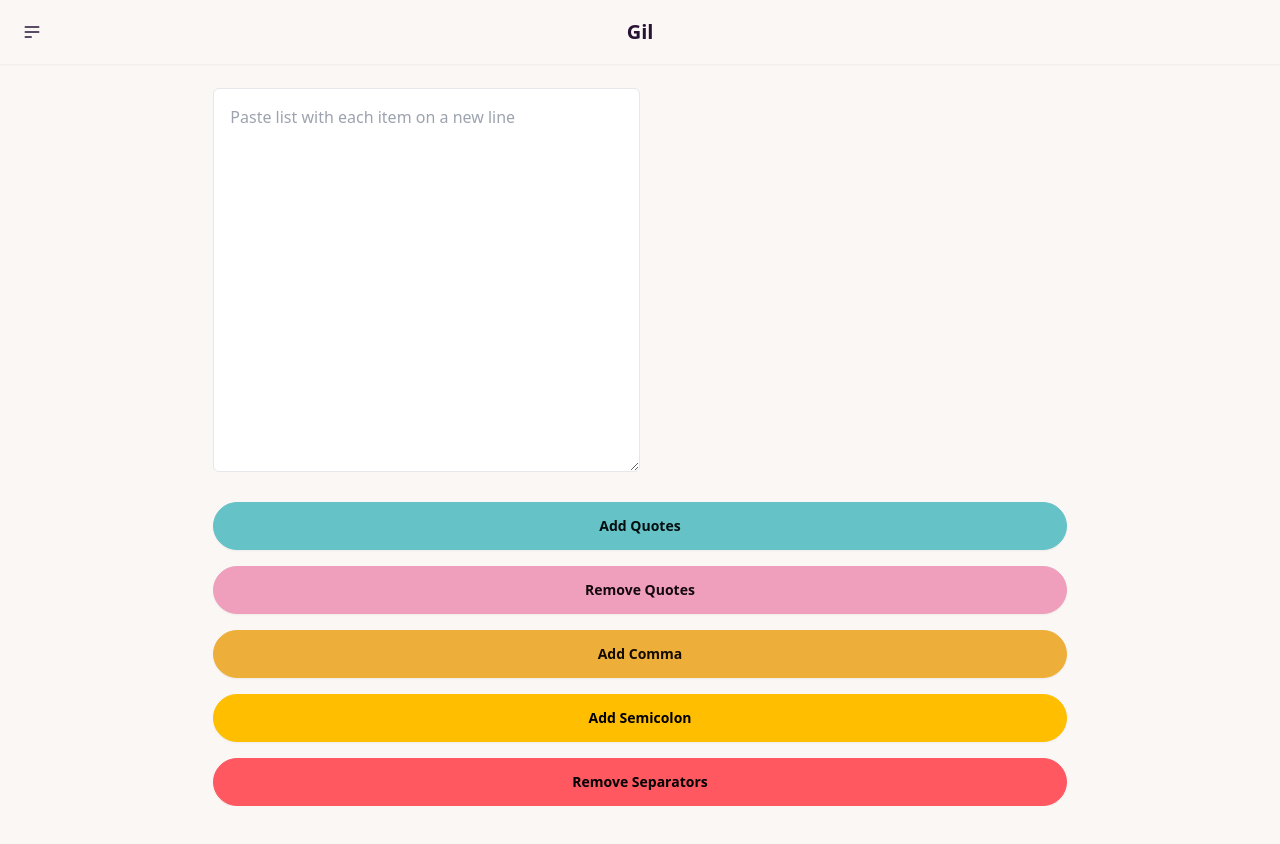
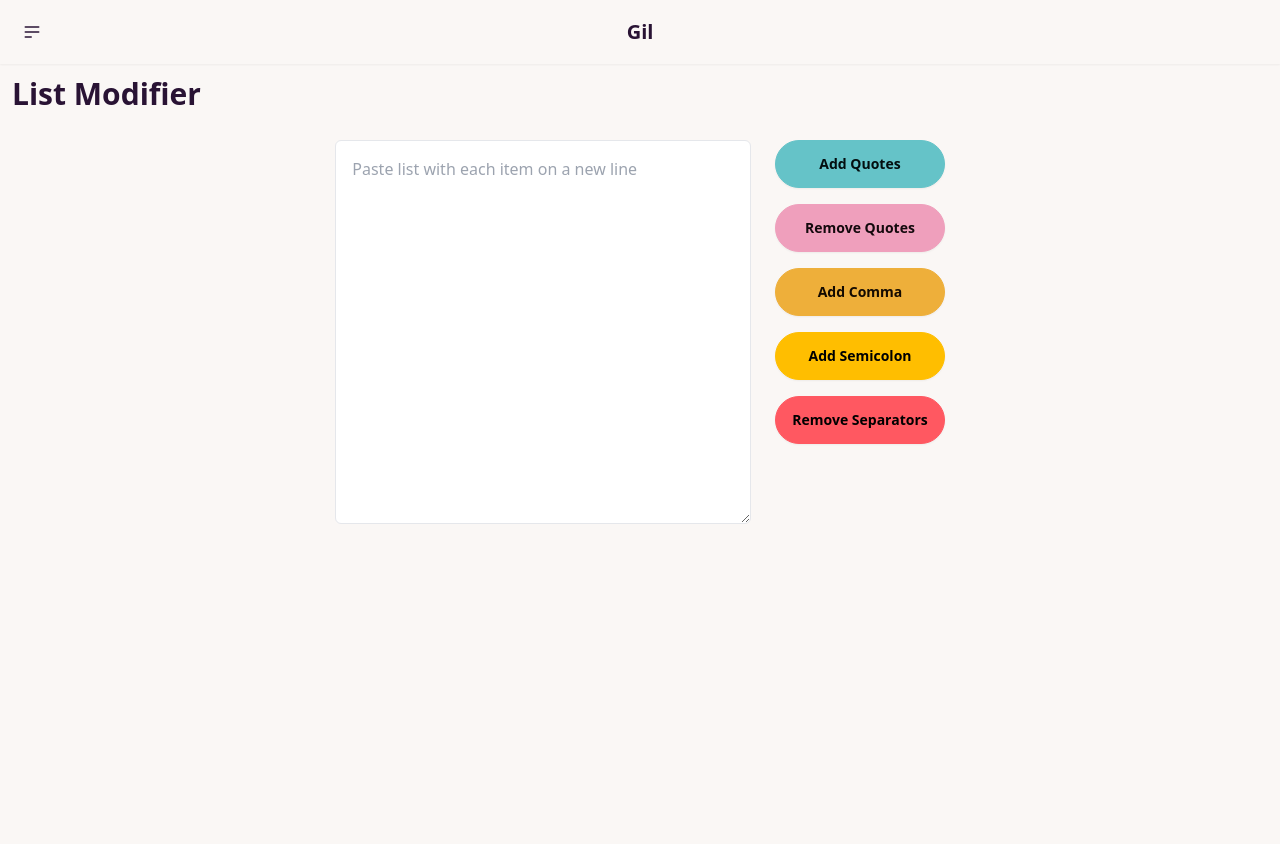
Before and after one commit to gilosborne/mytools, a plain HTML site: page tools/listmodifier.html in a window 1280 px wide. Before the commit the page ends 806 px from the top, so only its background shows below. Drawn offline with nearby package versions, Linux system fonts and the light colour scheme.

Commit message:
list modifer done

```diff
--- a/index.html
+++ b/index.html
@@ -7,7 +7,7 @@
     <title>Gil Osborne</title>
     <script src="https://cdn.tailwindcss.com"></script> <!--https://daisyui.com/ -->
     <link href="https://cdn.jsdelivr.net/npm/daisyui@latest/dist/full.css" rel="stylesheet" type="text/css" />
-    <script defer src="nav.js"></script>
+    <script defer src="/nav.js"></script>
 </head>
 
 <body class="flex flex-col min-h-screen">
--- a/tools/listmodifier.html
+++ b/tools/listmodifier.html
@@ -12,12 +12,13 @@
 
 <body class="flex flex-col min-h-screen">
     <div id="nav-container"></div>
+    <h1 contenteditable="true" id="title" class="text-3xl font-bold p-3 rounded" oninput="enableSaveButton()">List Modifier</h1>
+
+    <main class="flex flex-row items-start justify-center min-h-screen p-4 gap-6">
 
 
-
-    <main class="w-2/3 mx-auto text-left space-y-6 mt-6">
         <!-- Text Area -->
-        <textarea id="text-input" class="w-1/2 h-96 p-4 border rounded-md" placeholder="Paste list with each item on a new line"></textarea>
+        <textarea id="text-input" class="w-1/3 h-96 p-4 border rounded-md" placeholder="Paste list with each item on a new line"></textarea>
 
         <!-- Buttons -->
         <div class="flex flex-col space-y-4">
```
